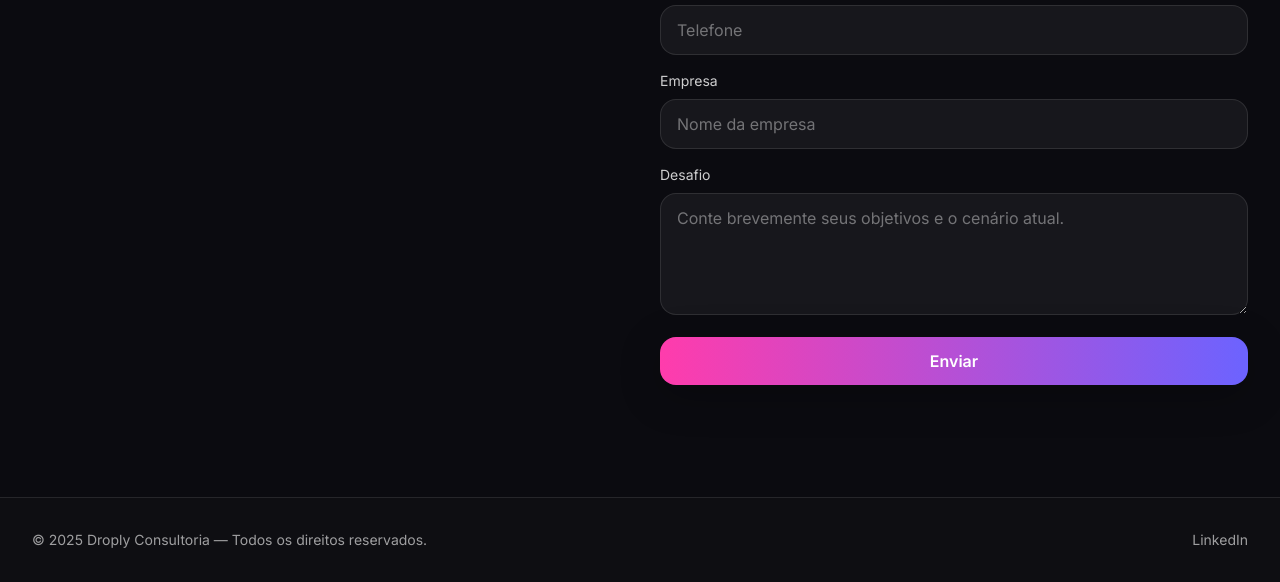
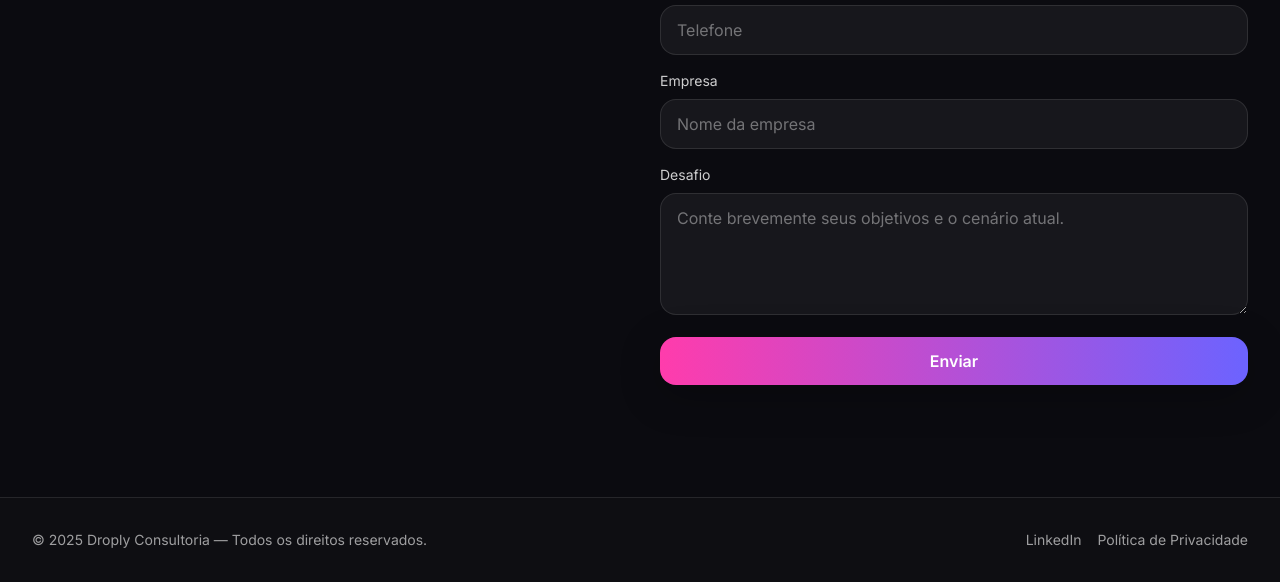
Before and after one commit to robsonmouras/droply-solutions, a plain HTML site: page index.html in a window 1280 px wide. Shown: the part 3423-4005 px from the top of the page. Drawn offline with nearby package versions, Linux system fonts and the light colour scheme.

Commit message:
add termos de privacidade

```diff
--- a/index.html
+++ b/index.html
@@ -913,7 +913,7 @@
             class="hover:text-white"
             >LinkedIn</a
           >
-          <!-- <a href="#" class="hover:text-white">Política de Privacidade</a> -->
+          <a href="termo-privacidade.html" target="_blank" class="hover:text-white">Política de Privacidade</a>
         </div>
       </div>
     </footer>
```
